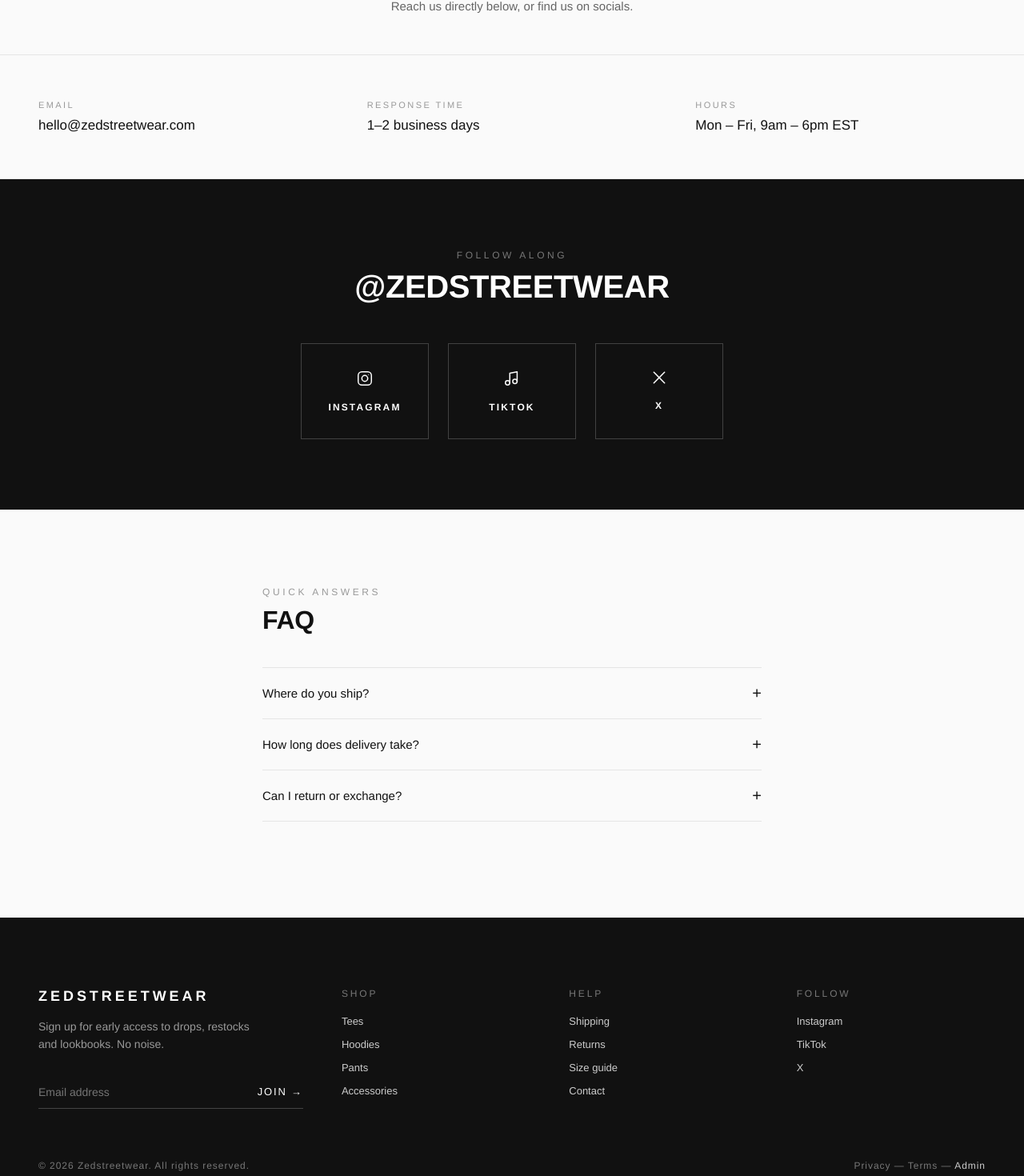
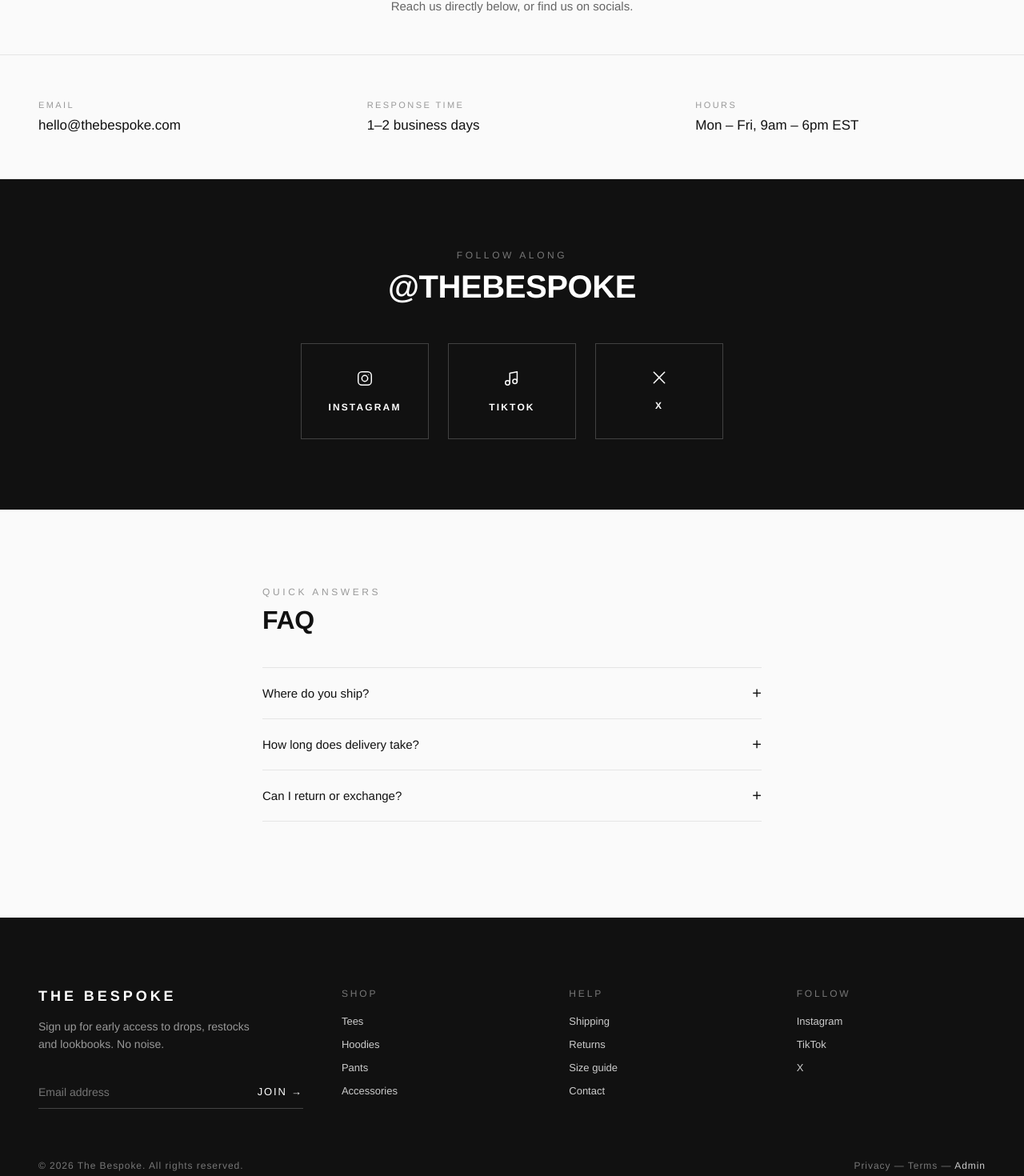
Before and after one commit to oussamazitouni203/zedstreetwear, a Next.js app: page /contact in a window 1280 px wide. Shown: the part 291-1761 px from the top of the page at 80% size. Built offline with nearby package versions, Linux system fonts and the light colour scheme.

Commit message:
readd the plans

```diff
--- a/src/app/admin/components/Sidebar.jsx
+++ b/src/app/admin/components/Sidebar.jsx
@@ -18,7 +18,7 @@ export default function Sidebar({ view, onNavigate, pendingCount, adminName }) {
   return (
     <aside className="adm-sidebar">
       <div className="adm-sidebar__brand">
-        <p className="name">Zedstreetwear</p>
+        <p className="name">The Bespoke</p>
         <p className="sub">Admin</p>
       </div>
       <nav className="adm-sidebar__nav">
--- a/src/app/bundles/[slug]/page.jsx
+++ b/src/app/bundles/[slug]/page.jsx
@@ -8,7 +8,7 @@ export async function generateMetadata({ params }) {
   const { slug } = await params;
   const bundle = await getBundle(slug);
   return {
-    title: bundle ? `${bundle.name} — Zedstreetwear` : 'Not found — Zedstreetwear'
+    title: bundle ? `${bundle.name} — The Bespoke` : 'Not found — The Bespoke'
   };
 }
 
--- a/src/app/checkout/page.jsx
+++ b/src/app/checkout/page.jsx
@@ -1,7 +1,7 @@
 import CheckoutClient from './CheckoutClient.jsx';
 
 export const metadata = {
-  title: 'Checkout — Zedstreetwear'
+  title: 'Checkout — The Bespoke'
 };
 
 export default function CheckoutPage() {
--- a/src/app/contact/page.jsx
+++ b/src/app/contact/page.jsx
@@ -49,8 +49,8 @@ export default function ContactPage() {
       <section className="container contact-details">
         <div className="contact-detail">
           <p className="contact-detail__label">Email</p>
-          <a href="mailto:hello@zedstreetwear.com" className="contact-detail__value contact-detail__link">
-            hello@zedstreetwear.com
+          <a href="mailto:hello@thebespoke.com" className="contact-detail__value contact-detail__link">
+            hello@thebespoke.com
           </a>
         </div>
         <div className="contact-detail">
@@ -66,7 +66,7 @@ export default function ContactPage() {
       <section className="contact-socials">
         <div className="container contact-socials__inner">
           <p className="eyebrow eyebrow--dark">Follow along</p>
-          <h2 className="section-title contact-socials__title">@zedstreetwear</h2>
+          <h2 className="section-title contact-socials__title">@thebespoke</h2>
           <div className="contact-socials__grid">
             {SOCIALS.map(({ name, href, icon: Icon }) => (
               <a key={name} href={href} className="social-card">
--- a/src/app/layout.jsx
+++ b/src/app/layout.jsx
@@ -4,7 +4,7 @@ import Preloader from '../components/Preloader.jsx';
 import '../styles.css';
 
 export const metadata = {
-  title: 'Zedstreetwear',
+  title: 'The Bespoke',
   description: 'Monochrome streetwear essentials — SS26 collection.'
 };
 
--- a/src/app/login/page.jsx
+++ b/src/app/login/page.jsx
@@ -1,7 +1,7 @@
 import LoginForm from './LoginForm.jsx';
 import './login.css';
 
-export const metadata = { title: 'Sign in — Zedstreetwear' };
+export const metadata = { title: 'Sign in — The Bespoke' };
 
 export default async function LoginPage({ searchParams }) {
   const sp = await searchParams;
@@ -10,7 +10,7 @@ export default async function LoginPage({ searchParams }) {
   return (
     <div className="login">
       <div className="login__card">
-        <p className="login__brand">Zedstreetwear</p>
+        <p className="login__brand">The Bespoke</p>
         <h1 className="login__title">Sign in</h1>
         <p className="login__sub">Access your account or the admin dashboard.</p>
         <LoginForm next={next} />
--- a/src/app/shop/[id]/page.jsx
+++ b/src/app/shop/[id]/page.jsx
@@ -8,7 +8,7 @@ export async function generateMetadata({ params }) {
   const { id } = await params;
   const product = await getProduct(id);
   return {
-    title: product ? `${product.name} — Zedstreetwear` : 'Not found — Zedstreetwear'
+    title: product ? `${product.name} — The Bespoke` : 'Not found — The Bespoke'
   };
 }
 
--- a/src/app/shop/page.jsx
+++ b/src/app/shop/page.jsx
@@ -2,7 +2,7 @@ import ShopPageClient from './ShopPageClient.jsx';
 import { getShopData } from '../../lib/storefront.js';
 
 export const metadata = {
-  title: 'Shop — Zedstreetwear'
+  title: 'Shop — The Bespoke'
 };
 
 // Cache for 5 minutes; stale content is served instantly while revalidating.
--- a/src/components/Footer.jsx
+++ b/src/components/Footer.jsx
@@ -7,7 +7,7 @@ export default function Footer() {
     <footer className="footer">
       <div className="container footer__grid">
         <div>
-          <p className="footer__brand">Zedstreetwear</p>
+          <p className="footer__brand">The Bespoke</p>
           <p className="footer__blurb">Sign up for early access to drops, restocks and lookbooks. No noise.</p>
           <form className="footer__signup" onSubmit={e => e.preventDefault()}>
             <input type="email" placeholder="Email address" required />
@@ -36,7 +36,7 @@ export default function Footer() {
         </div>
       </div>
       <div className="container footer__legal">
-        <span>© 2026 Zedstreetwear. All rights reserved.</span>
+        <span>© 2026 The Bespoke. All rights reserved.</span>
         <span>Privacy — Terms — <Link href="/admin">Admin</Link></span>
       </div>
     </footer>
--- a/src/components/InstagramFeed.jsx
+++ b/src/components/InstagramFeed.jsx
@@ -3,7 +3,7 @@
 import { useEffect, useState } from 'react';
 import ImageBox from './ImageBox.jsx';
 
-const HANDLE = 'zedstreetwear';
+const HANDLE = 'thebespoke';
 const PLACEHOLDERS = [1, 2, 3, 4, 5, 6];
 
 export default function InstagramFeed() {
--- a/src/components/Navbar.jsx
+++ b/src/components/Navbar.jsx
@@ -57,9 +57,9 @@ export default function Navbar() {
             <Link href="/shop">Shop</Link>
             <Link href="/contact">Contact</Link>
           </nav>
-          <Link href="/" className="nav__logo" aria-label="Zedstreetwear — home">
+          <Link href="/" className="nav__logo" aria-label="The Bespoke — home">
             {/* eslint-disable-next-line @next/next/no-img-element */}
-            <img className="nav__logo-img" src="/image/upload/logo.jpg" alt="Zedstreetwear" />
+            <img className="nav__logo-img" src="/image/upload/logo.jpg" alt="The Bespoke" />
           </Link>
           <div className="nav__links nav__links--right">
             <button className="nav__icon-btn" aria-label="Search" onClick={() => setSearchOpen(true)}>
@@ -76,7 +76,7 @@ export default function Navbar() {
       {menuOpen && (
         <div className="mobile-menu">
           <div className="mobile-menu__top">
-            <img className="nav__logo-img" src="/image/upload/logo.jpg" alt="Zedstreetwear" />
+            <img className="nav__logo-img" src="/image/upload/logo.jpg" alt="The Bespoke" />
             <button className="mobile-menu__close" aria-label="Close menu" onClick={() => setMenuOpen(false)}>×</button>
           </div>
           <nav className="mobile-menu__links">
--- a/src/components/Sections.jsx
+++ b/src/components/Sections.jsx
@@ -4,7 +4,7 @@ import ImageBox from './ImageBox.jsx';
 
 export function Marquee() {
   const line =
-    'New drop live\u00A0\u00A0•\u00A0\u00A0Free shipping over $100\u00A0\u00A0•\u00A0\u00A0Limited runs — no restocks\u00A0\u00A0•\u00A0\u00A0Zedstreetwear SS26\u00A0\u00A0•\u00A0\u00A0';
+    'New drop live\u00A0\u00A0•\u00A0\u00A0Free shipping over $100\u00A0\u00A0•\u00A0\u00A0Limited runs — no restocks\u00A0\u00A0•\u00A0\u00A0The Bespoke SS26\u00A0\u00A0•\u00A0\u00A0';
   return (
     <div className="marquee">
       <div className="marquee__track">
```
